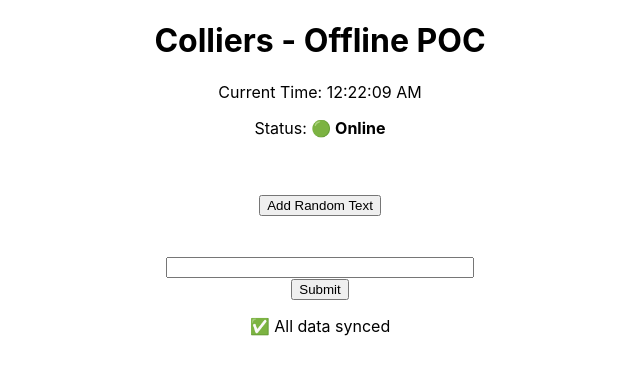
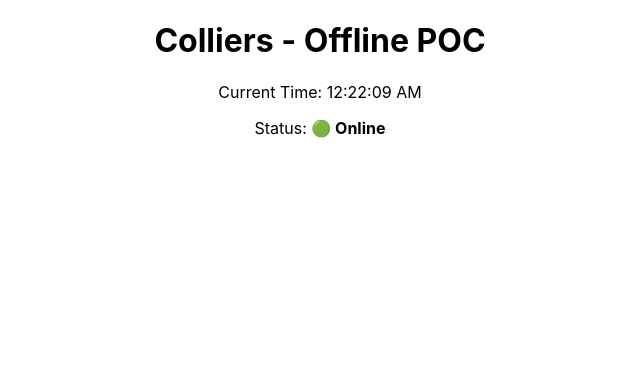
Before and after one commit to dpatel-colliers/colliers-offline-poc, a React (Create React App) app: page / in a window 1280 px wide. Shown: the top 374 px of the page, without its empty margins (320-960 px from the left). Built offline with nearby package versions, Linux system fonts and the light colour scheme.

Commit message:
Commetning out rest

```diff
--- a/src/App.js
+++ b/src/App.js
@@ -1,7 +1,7 @@
 import './App.css';
 import CurrentTime from './Components/CurrentTime';
-import FormComponent from './Components/FormComponent';
-import OfflineIndicator from './Components/OfflineIndicator';
+// import FormComponent from './Components/FormComponent';
+// import OfflineIndicator from './Components/OfflineIndicator';
 import OnlineStatus from './Components/OnlineStatus';
 
 function App() {
@@ -11,8 +11,8 @@
       <h1>Colliers - Offline POC</h1>
       <CurrentTime />
       <OnlineStatus />
-      <FormComponent />
-      <OfflineIndicator />
+      {/* <FormComponent />
+      <OfflineIndicator /> */}
     </div>
   );
 }
```
